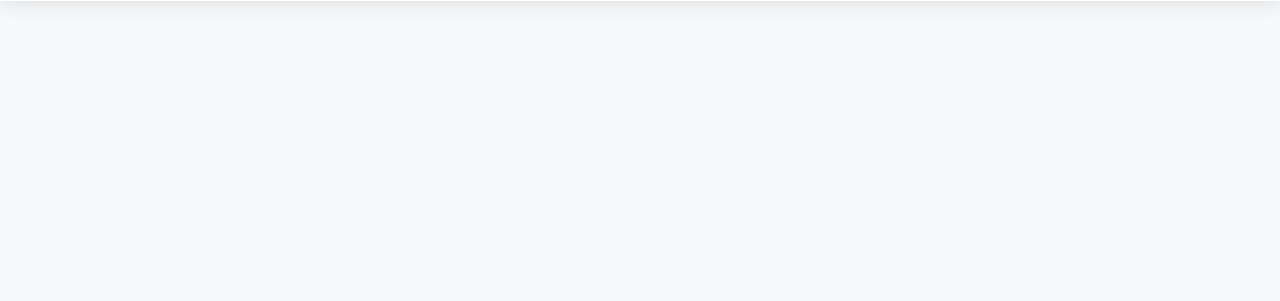
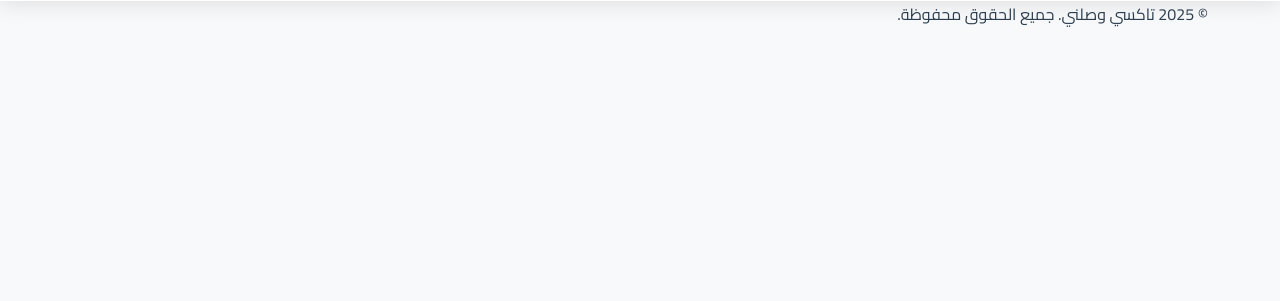
Before and after one commit to wasilni-png/car_rental_app-, a Flask app: template templates/base.html in a window 1280 px wide. Shown: the part 107-408 px from the top of the page. Run offline with Flask 3, Linux system fonts and the light colour scheme; the template is opened without the code that fills it, so the values that code supplies are empty.

Commit message:
Update base.html

```diff
--- a/templates/base.html
+++ b/templates/base.html
@@ -3,34 +3,44 @@
 <head>
     <meta charset="UTF-8">
     <meta name="viewport" content="width=device-width, initial-scale=1.0">
-    <title>{% block title %}تاكسي وصلني - خدمة التوصيل السريع{% endblock %}</title>
+    <title>{% block title %}تاكسي وصلني | خدمة التوصيل السريع والموثوق{% endblock %}</title>
     <link rel="stylesheet" href="{{ url_for('static', filename='css/style.css') }}">
+    <link rel="preconnect" href="https://fonts.googleapis.com">
+    <link rel="preconnect" href="https://fonts.gstatic.com" crossorigin>
     <link href="https://fonts.googleapis.com/css2?family=Cairo:wght@300;400;600;700&display=swap" rel="stylesheet">
 </head>
 <body class="rtl">
-    <!-- الهيدر المحسن -->
     <header class="header">
-        <div class="header-content">
-            <a href="{{ url_for('order_form') }}" class="logo">
-                <div class="logo-icon">
+        <nav class="header-content">
+            <a href="{{ url_for('order_form') }}" class="logo" aria-label="العودة للصفحة الرئيسية - تاكسي وصلني">
+                <div class="logo-icon" aria-hidden="true">
                     🚚
                 </div>
                 <div class="logo-text">
-                    <h1>تاكسي وصلني</h1>
+                    <h1 class="site-title">تاكسي وصلني</h1>
                     <p class="tagline">خدمة التوصيل السريع والمضمون</p>
                 </div>
             </a>
 
             <div class="admin-nav">
-                <a href="{{ url_for('view_orders') }}" class="btn-admin">لوحة التحكم</a>
+                <a href="{{ url_for('view_orders') }}" class="btn-admin" role="button" aria-label="الانتقال إلى لوحة التحكم">
+                    لوحة التحكم
+                </a>
             </div>
-
-        </div>
+        </nav>
     </header>
 
-    <div class="container">
+    <main class="container">
+        {% block content %}
 
-    </div>
+        {% endblock %}
+    </main>
+
+    <footer class="footer">
+        <div class="container footer-content">
+            <p>&copy; 2025 تاكسي وصلني. جميع الحقوق محفوظة.</p>
+        </div>
+    </footer>
 
 
 </body>
```
